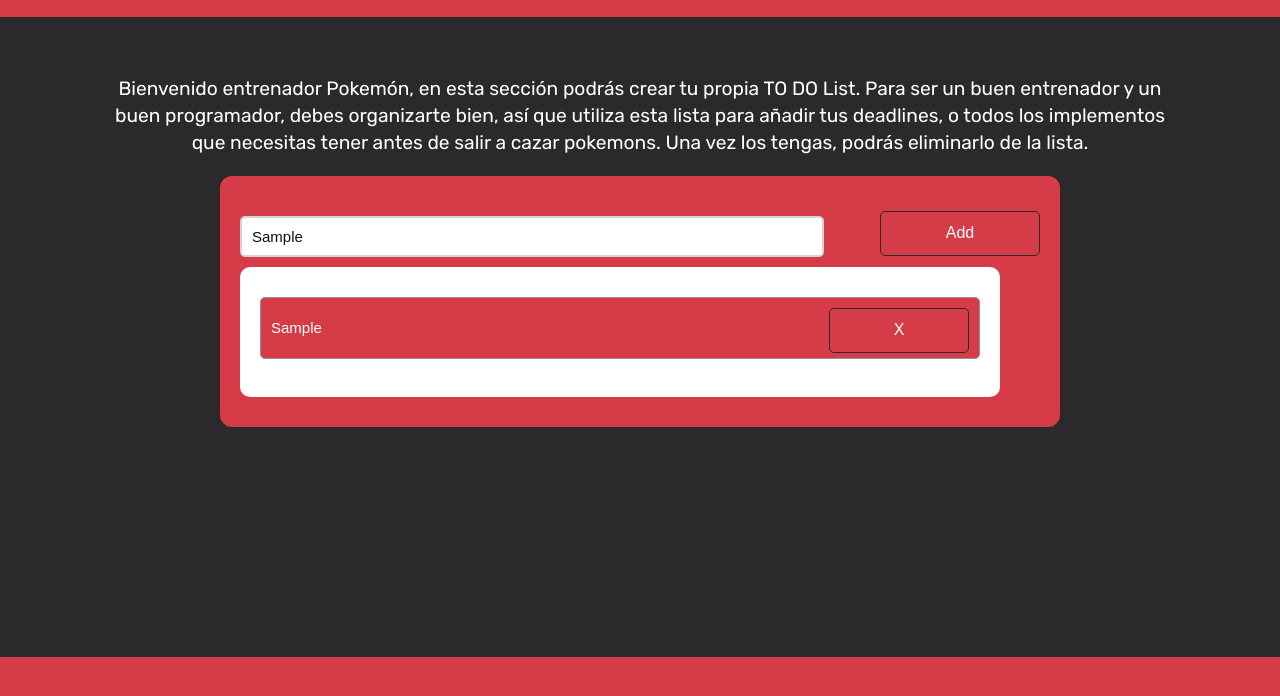
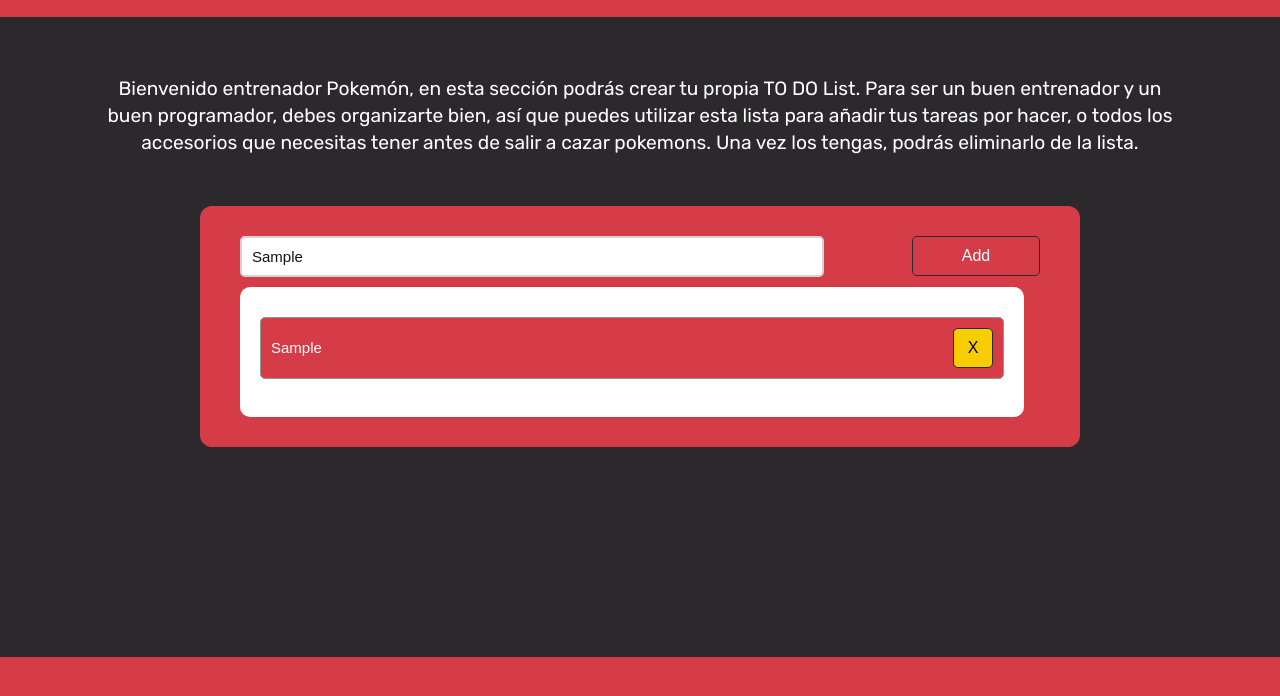
Before and after one commit to LuisferGuevara/poke-api-project, a plain HTML site: page todo.html in a window 1280 px wide. Both pictures are taken after typing "Sample" into the empty fields and a click on the button "Add". Shown: the part 88-784 px from the top of the page. Drawn offline with Linux system fonts and the light colour scheme; a web font is replaced by a local one.

Commit message:
finish to do section

```diff
--- a/styles.css
+++ b/styles.css
@@ -18,6 +18,8 @@ h1 {
   -webkit-text-stroke: 0.3px #3663ac;
 }
 .box {
+  max-width: 1200px;
+  margin: 0 auto;
   display: flex;
   align-items: center;
   justify-content: space-between;
@@ -198,6 +200,8 @@ input[type="text"] {
   justify-items: center;
   background-color: #2b292c;
   padding: 40px;
+  max-width: 1200px;
+  margin: 0 auto;
 }
 .card:hover {
   animation: bounce 0.8s linear;
--- a/todo.css
+++ b/todo.css
@@ -1,6 +1,6 @@
-@import url("http://fonts.cdnfonts.com/css/common-pixel");
+
 @import url("http://fonts.cdnfonts.com/css/pc-senior");
-@import url("http://fonts.cdnfonts.com/css/pokemon-solid");
+
 
 body {
   background-color: #d53c47;
@@ -19,19 +19,18 @@ h1 {
   -webkit-text-stroke: 0.3px #3663ac;
   width: 80vw;
   margin: 20px auto;
+  max-width: 1200px;
 }
 #box {
   height: 70vh;
-  /* display: grid;
-    grid-template-columns: repeat(auto-fit, minmax(320px, 1fr));
-    grid-gap: 40px;
-    justify-items: center;*/
   background-color: #2b292c;
   padding: 40px;
   display: flex;
   flex-direction: column;
   align-items: center;
   position: relative;
+  max-width: 1200px;
+  margin: 0 auto;
 }
 
 .description {
@@ -39,6 +38,7 @@ h1 {
   font-size: 1.2em;
   text-align: center;
   line-height: 1.4em;
+  padding-bottom: 30px;
 }
 .divForToDoList{
     background-color: #d53c47;;
@@ -46,25 +46,22 @@ h1 {
     height: auto;
     max-height: 600px;
     border-radius: 12px;
-    /* top: 35%;
-    left: 50%;
-    border-radius: 10px;
-    min-width: 450px;
-    position: absolute;
-    min-height: 100px;
-    transform: translate(-50%,-50%); */
+    padding: 0 20px;
+}
+.inputbox{
+  display: flex;
+  justify-content: space-between;
+  align-items: center;
+
 }
 #newtask{
-    position: relative;
     padding: 30px 20px;
 }
 #newtask input{
     width: 70%;
-    max-height: 30px;
+    max-height: 20px;
     padding: 10px;
-    margin-top: 10px;
     color: #111111;
-    font-weight: 500;
     position: relative;
     border-radius: 5px;
     font-size: 15px;
@@ -75,28 +72,28 @@ h1 {
     border-color: #3663ac;;
 }
 #newtask button{
-    position: relative;
-    float: right;
-    font-weight: 500;
     font-size: 16px;
     background-color: transparent;
     border: 1px solid #2b292c;
     color: #ffffff;
     cursor: pointer;
     outline: none;
-    width: 20%;
-    height: 45px;
+    width: 16%;
+    height: 40px;
     border-radius: 5px;
-    margin-top: 5px;
+
 }
 #tasks{
     border-radius: 10px;
-    width: 90%;
+    width: 93%;
     position: relative;
     background-color: #ffffff;
     height: 90%;
     padding: 30px 20px;
     margin-top: 10px;
+    height: auto;
+    max-height: 420px;
+    overflow: scroll;
 }
 
 .task{
@@ -116,16 +113,3 @@ h1 {
     font-size: 15px;
     font-weight: 400;
 }
-.task button{
-    background-color: #0a2ea4;
-    color: #ffffff;
-    border: none;
-    cursor: pointer;
-    outline: none;
-    height: 100%;
-    width: 40px;
-    border-radius: 5px;
-}
-.delete{
-;
-}
--- a/todo.html
+++ b/todo.html
@@ -16,15 +16,18 @@
       <h1>Una nueva aventura</h1>
       <div id="box">
         <p class="description">
-          Bienvenido entrenador Pokemón, en esta sección podrás crear tu propia TO DO List. Para ser
-          un buen entrenador y un buen programador, debes organizarte bien, así que utiliza esta
-          lista para añadir tus deadlines, o todos los implementos que necesitas tener antes de
-          salir a cazar pokemons. Una vez los tengas, podrás eliminarlo de la lista.
+          Bienvenido entrenador Pokemón, en esta sección podrás crear tu propia TO DO List.
+          Para ser un buen entrenador y un buen programador, debes organizarte bien, así
+          que  puedes utilizar esta lista para añadir tus tareas por hacer, o todos los
+          accesorios que necesitas tener antes de salir a cazar pokemons.
+           Una vez los tengas, podrás eliminarlo de la lista.
         </p>
         <div class="divForToDoList">
             <div id="newtask">
-                <input type="text" placeholder="task to be done">
+              <div class="inputbox">
+                <input type="text" placeholder="Tareas por hacer...">
                 <button id="push">Add</button>
+              </div>
                 <div id="tasks"></div>
             </div>
         </div>
--- a/todo.js
+++ b/todo.js
@@ -25,7 +25,7 @@ document.querySelector('#push').onclick = function(){
                 <span id="taskname">
                     ${document.querySelector('#newtask input').value}
                 </span>
-                <button class="delete">X</button>
+                <button class="delete" style = 'background-color: #f7cd00; width:40px; color: black; '>X</button>
             </div>
         `;
 
```
Also changed, not shown: pokedex.js (+27 -9 lines), pokedexx.js (+4 -6 lines).
